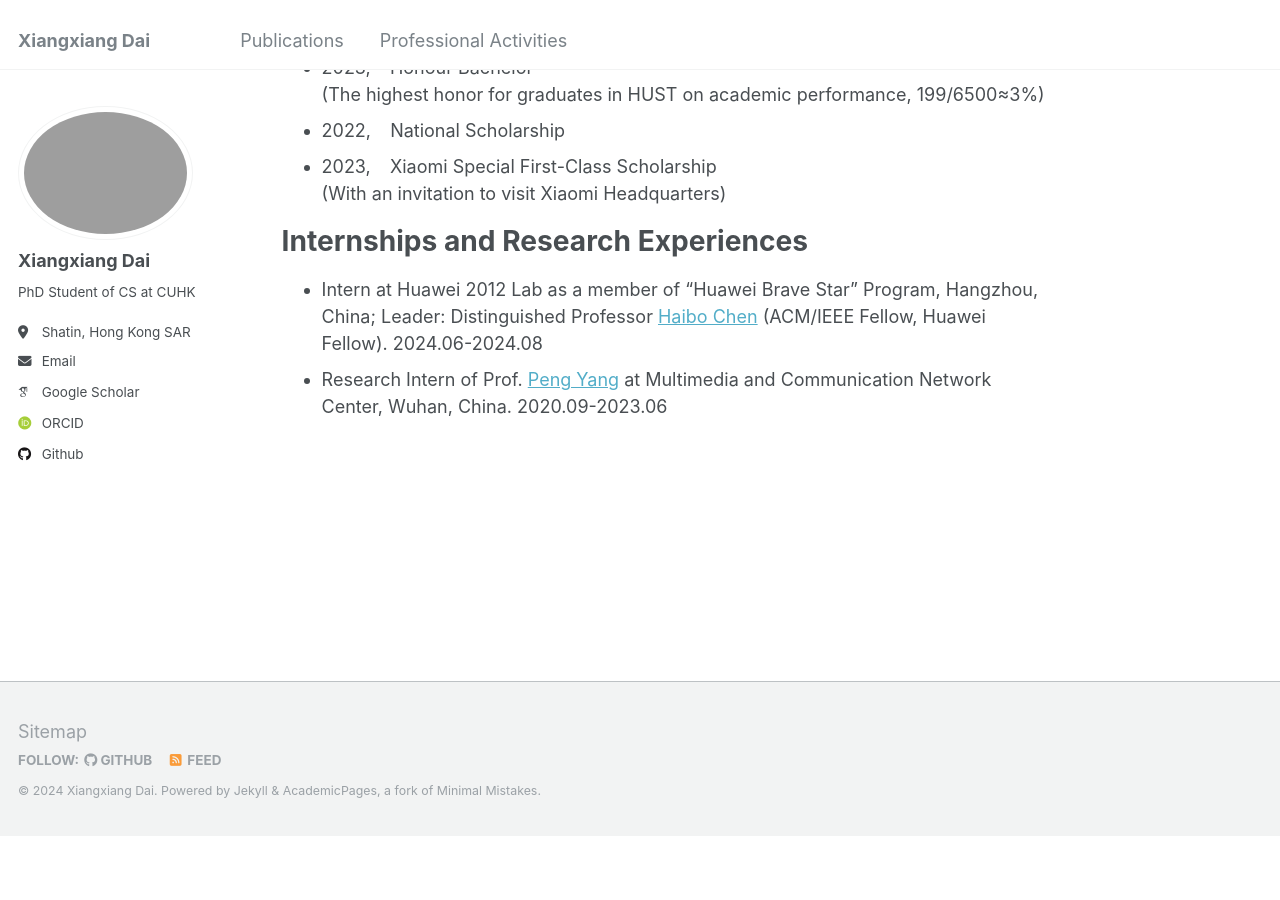
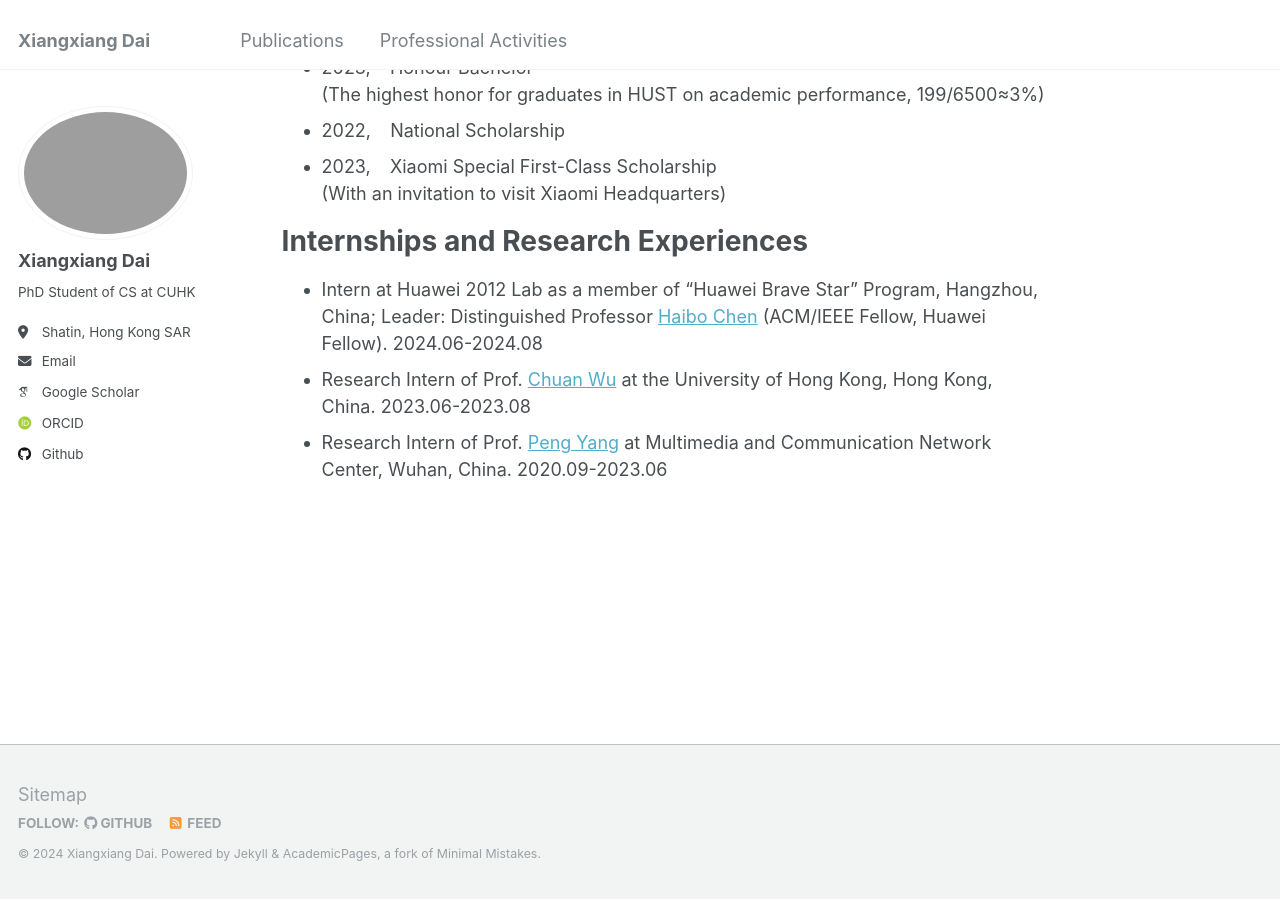
Before and after one commit to Dai-Xiang/daixiangxiang.github.io, a Jekyll site: the page built from _pages/about.md, in a window 1280 px wide and 900 px high, scrolled down 808 px. Built offline with Jekyll 4.4.1, drawn with Linux system fonts in a browser that asks for light colours; some web fonts are replaced; before the commit the page ends 1645 px from its top, so only the background shows below that.

Commit message:
Update about.md

```diff
--- a/_pages/about.md
+++ b/_pages/about.md
@@ -32,4 +32,5 @@ I am passionate about data-driven online sequential decision-making under uncert
 
 # Internships and Research Experiences
 + Intern at Huawei 2012 Lab as a member of "Huawei Brave Star" Program, Hangzhou, China; Leader: Distinguished Professor [Haibo Chen](https://ipads.se.sjtu.edu.cn/pub/members/haibo_chen) (ACM/IEEE Fellow, Huawei Fellow).	2024.06-2024.08
++ Research Intern of  Prof. [Chuan Wu](https://i.cs.hku.hk/~cwu/index.html) at the University of Hong Kong, Hong Kong, China. 2023.06-2023.08
 + Research Intern of  Prof. [Peng Yang](http://faculty.hust.edu.cn/pyang/en) at Multimedia and Communication Network Center, Wuhan, China. 2020.09-2023.06
```
